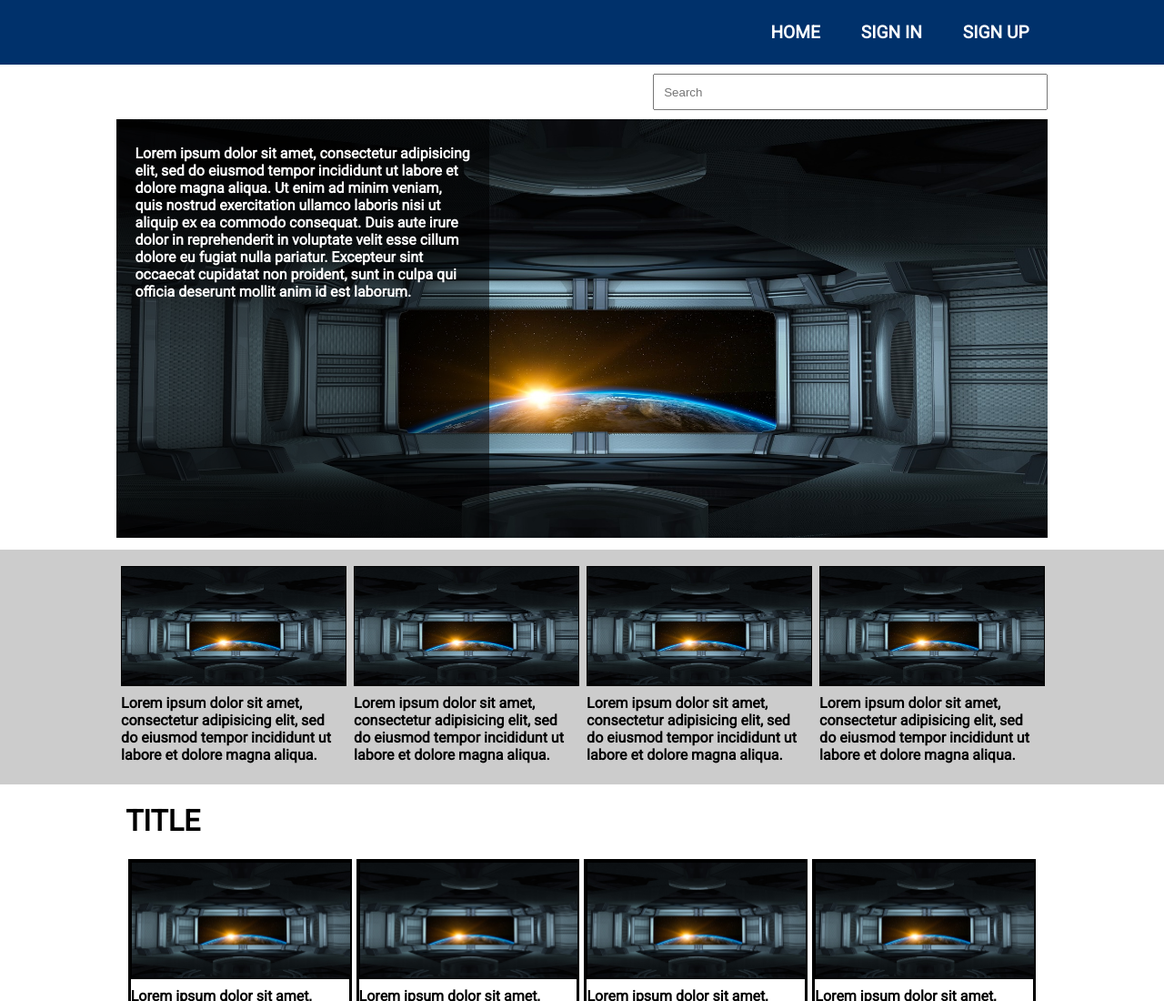
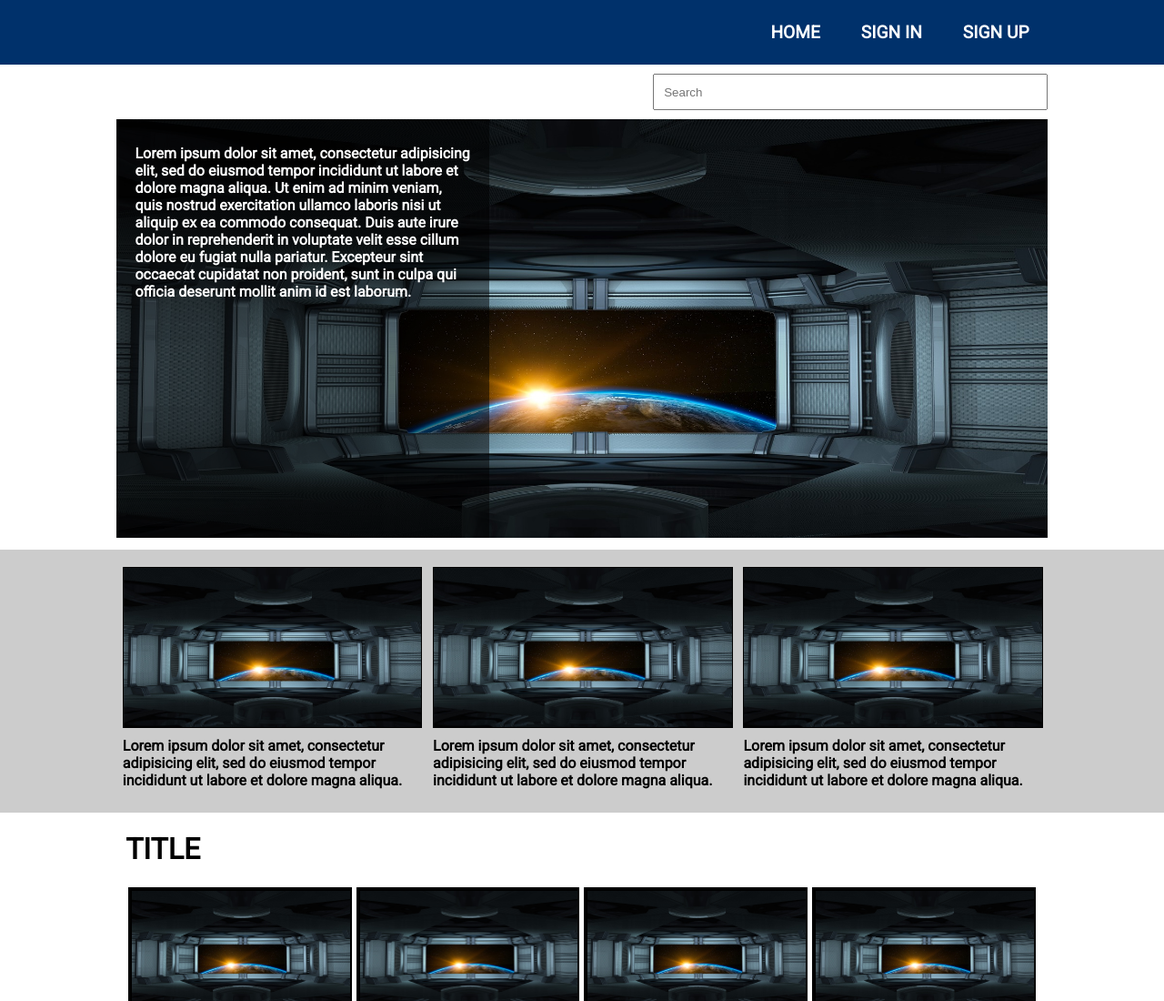
Before and after one commit to jonathanyaquiten/design1.1, a plain HTML site: page index.html in a window 1280 px wide. Shown: the top 1100 px of the page at 91% size. Drawn offline with Linux system fonts and the light colour scheme.

Commit message:
replace one section in row 2

```diff
--- a/index.html
+++ b/index.html
@@ -67,7 +67,7 @@
 			</div>
 			<div id="" class="row2">
 				<div id="" class="row2-box">
-					<section id="" class="col-lg-3 col-md-3 col-sm-12">
+					<section id="" class="col-lg-4 col-md-4 col-sm-12">
 						<div id="" class="row2-box-padding">
 							<img src="img/a.jpg" alt="" id="" class="">
 							<p id="" class="">
@@ -76,7 +76,7 @@
 							</p>
 						</div>
 					</section>
-					<section id="" class="col-lg-3 col-md-3 col-sm-12">
+					<section id="" class="col-lg-4 col-md-4 col-sm-12">
 						<div id="" class="row2-box-padding">
 							<img src="img/a.jpg" alt="" id="" class="">
 							<p id="" class="">
@@ -85,16 +85,7 @@
 							</p>
 						</div>
 					</section>
-					<section id="" class="col-lg-3 col-md-3 col-sm-12">
-						<div id="" class="row2-box-padding">
-							<img src="img/a.jpg" alt="" id="" class="">
-							<p id="" class="">
-								Lorem ipsum dolor sit amet, consectetur adipisicing elit, sed do eiusmod
-								tempor incididunt ut labore et dolore magna aliqua.
-							</p>
-						</div>
-					</section>
-					<section id="" class="col-lg-3 col-md-3 col-sm-12">
+					<section id="" class="col-lg-4 col-md-4 col-sm-12">
 						<div id="" class="row2-box-padding">
 							<img src="img/a.jpg" alt="" id="" class="">
 							<p id="" class="">
```
